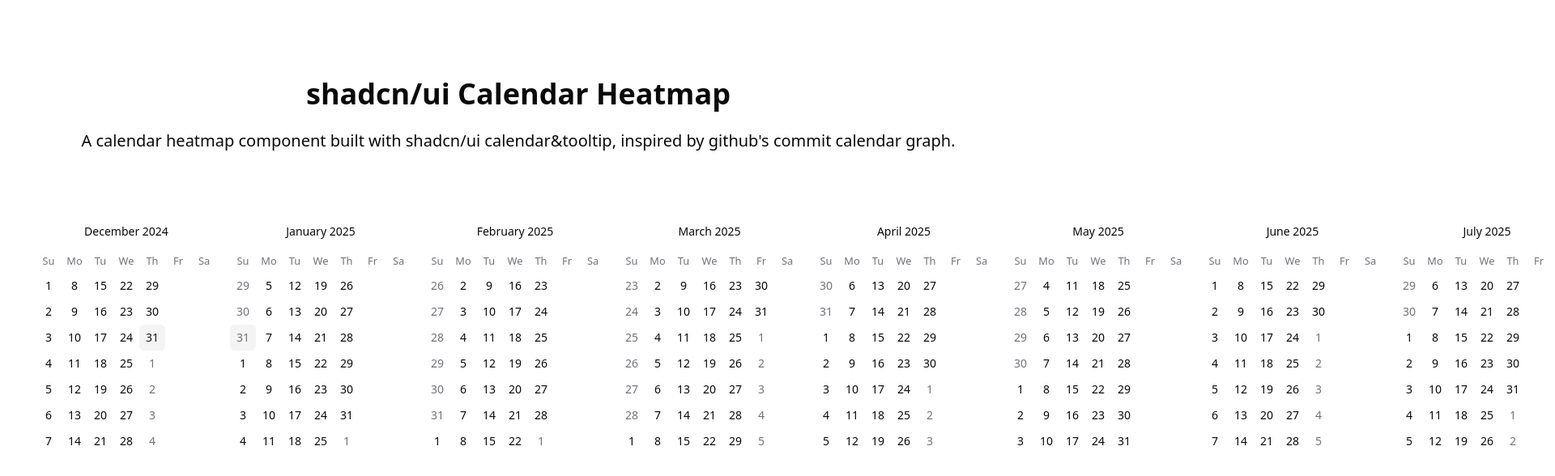
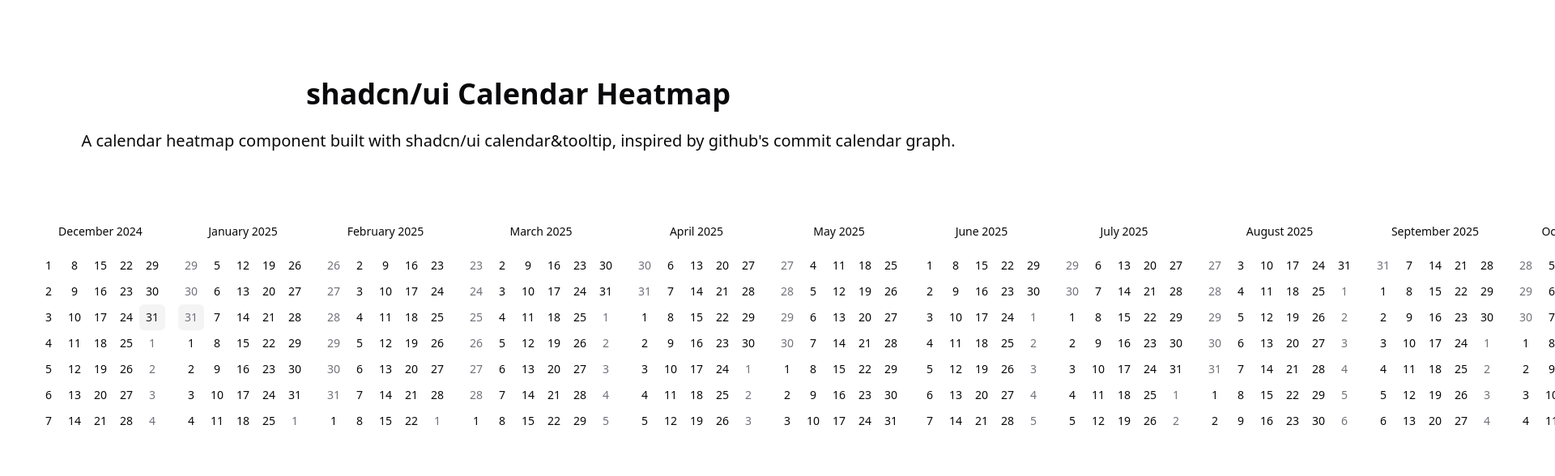
Before and after one commit to sp-yduck/shadcn-ui-calendar-heatmap, a React (Vite) app: page / in a window 1280 px wide. Shown: the top 588 px of the page at 81% size, 1920 px wide, since content can reach past the window. Built offline with nearby package versions, Linux system fonts and the light colour scheme.

Commit message:
remove Head(day of week)

```diff
--- a/src/components/calendar/CalendarHeatmap.tsx
+++ b/src/components/calendar/CalendarHeatmap.tsx
@@ -10,6 +10,9 @@
         tbody: "flex",
         row: "[user-select:none;] flex flex-col",
       }}
+      components={{
+        Head: () => <></>,
+      }}
     />
   );
 }
```
